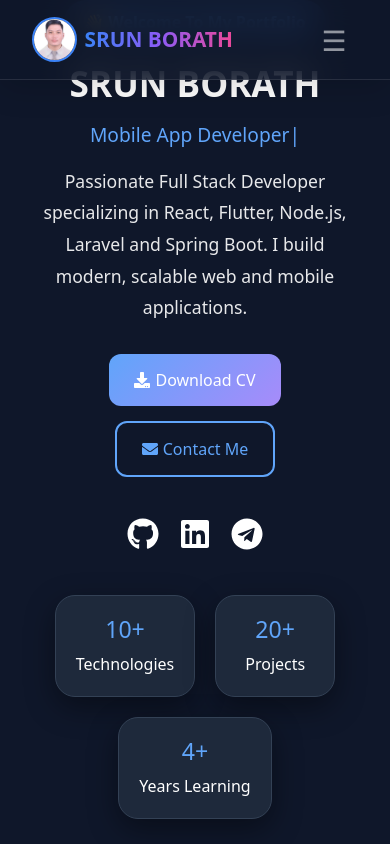
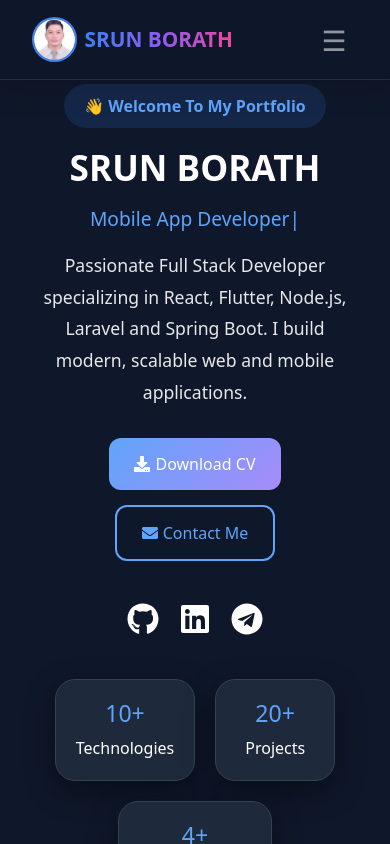
Before and after one commit to Srunborath7/portfolio, a React (Vite) app: page / in a window 390 px wide. Shown: the top 844 px of the page. Built offline with nearby package versions, Linux system fonts and the light colour scheme; a web font is replaced by a local one.

Commit message:
Update top of hero in mobile

```diff
--- a/src/styles/global.css
+++ b/src/styles/global.css
@@ -70,7 +70,6 @@ body{
   font-family:'Poppins',sans-serif;
   overflow-x:hidden;
   transition:all .3s ease;
-
 }
 
 a{
@@ -469,6 +468,7 @@ button{
 @media(max-width:992px){
 
   .hero-content{
+    margin-top: 10vh;
     grid-template-columns:1fr;
     text-align:center;
   }
```
